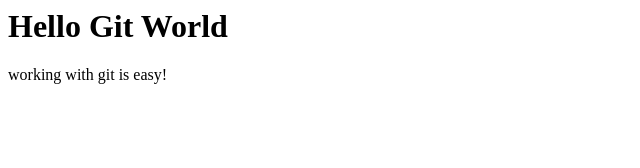
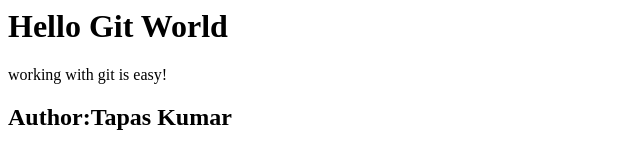
Before and after one commit to tapasgith/TK_GitGitHubMasterClass, a plain HTML site: page index.html in a window 1280 px wide. Shown: the whole page, without its empty margins (0-640 px from the left). Drawn offline with Linux system fonts and the light colour scheme.

Commit message:
Added the author's name

```diff
--- a/index.html
+++ b/index.html
@@ -4,3 +4,6 @@
 <div>
   <p>working with git is easy!</p>
 </div>
+
+
+<h2>Author:Tapas Kumar</h2>
```
